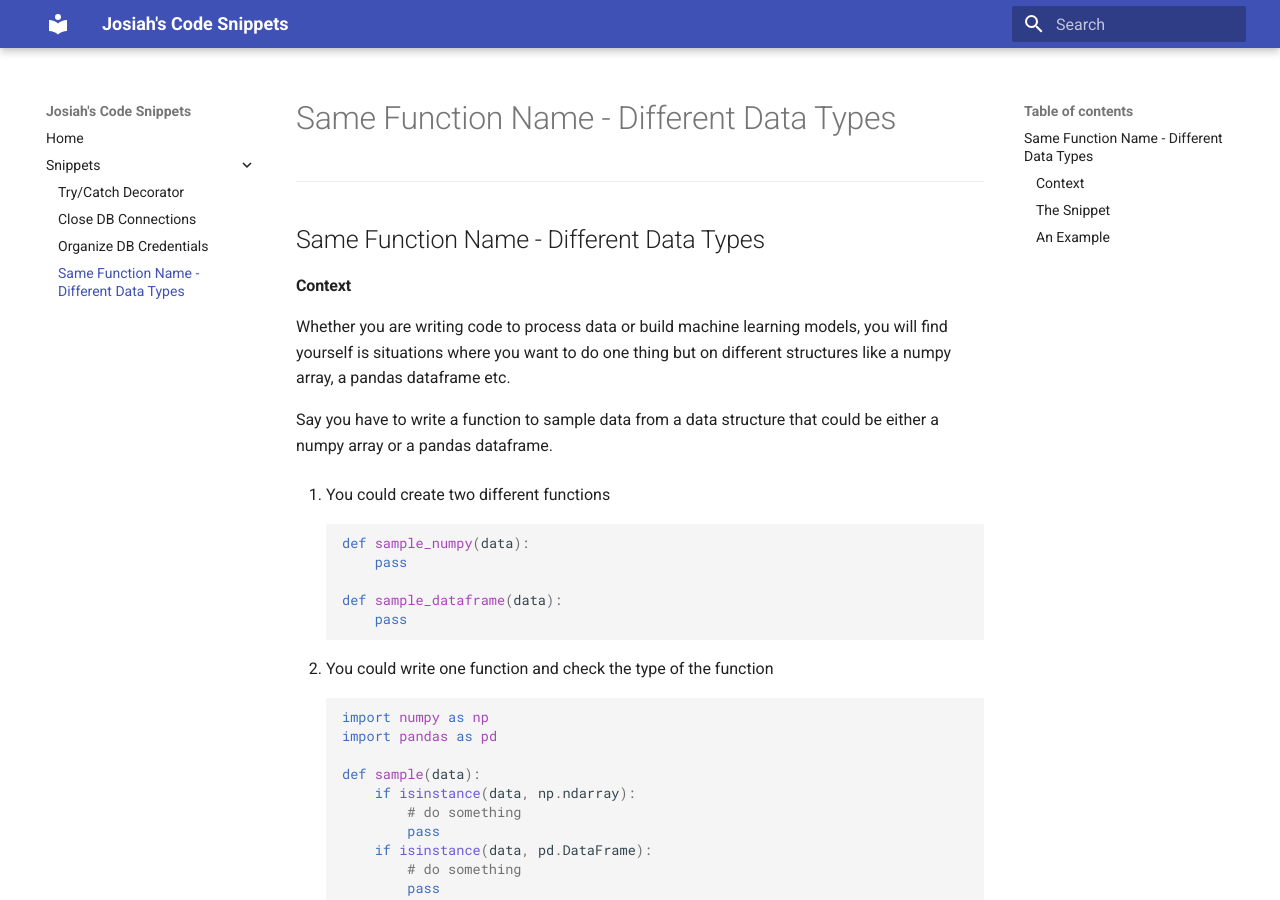
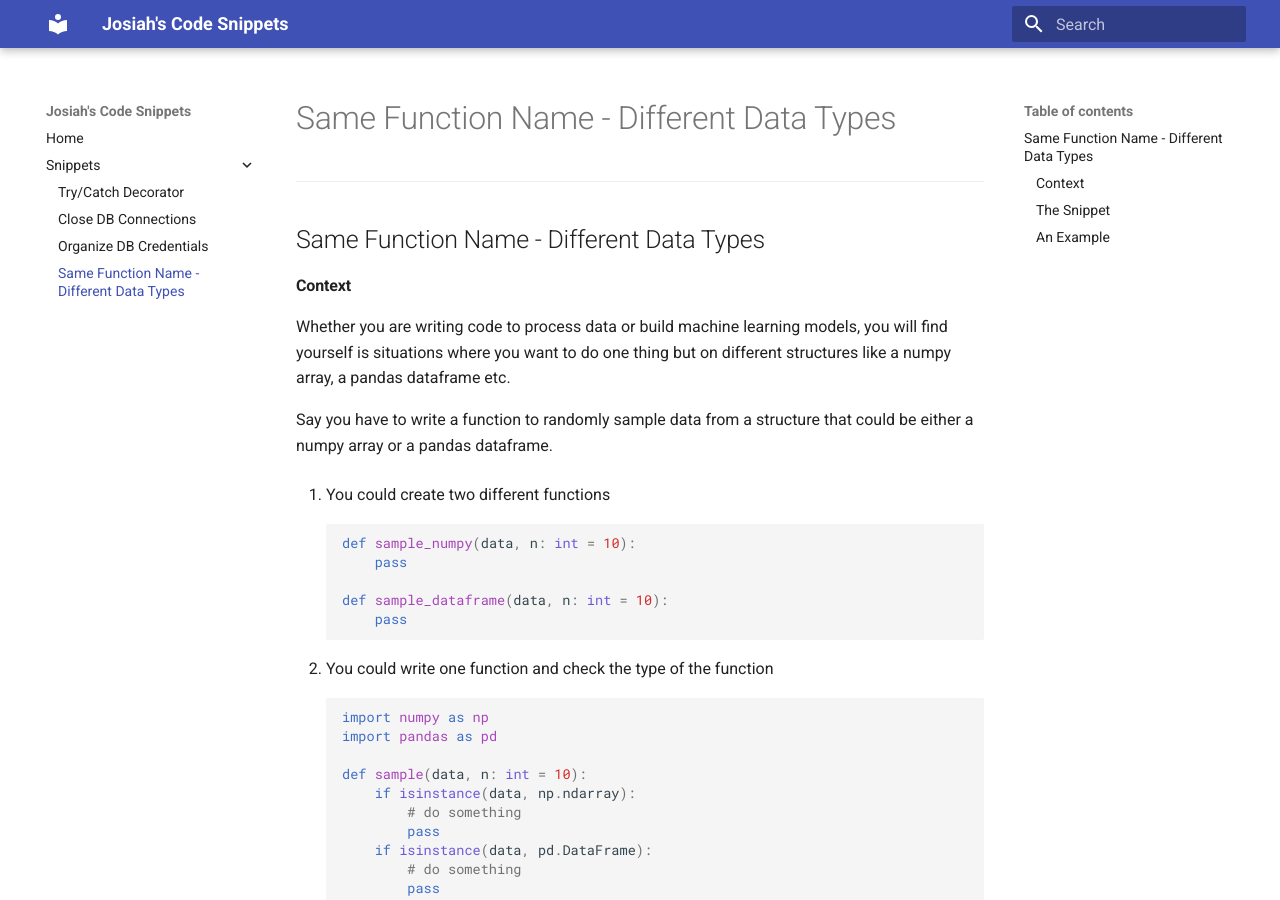
Before and after one commit to jojoduquartier/jojoduquartier.github.io, an MkDocs documentation site: the page built from docs/snippets/use_single_dispatch.md, in a window 1280 px wide and 900 px high. Built offline with MkDocs 1.6.1 and Material for MkDocs 9.7.7, drawn with Linux system fonts in a browser that asks for light colours.

````diff
--- a/docs/snippets/use_single_dispatch.md
+++ b/docs/snippets/use_single_dispatch.md
@@ -12,14 +12,14 @@
 
 Whether you are writing code to process data or build machine learning models, you will find yourself is situations where you want to do one thing but on different structures like a numpy array, a pandas dataframe etc.
 
-Say you have to write a function to sample data from a data structure that could be either a numpy array or a pandas dataframe.
+Say you have to write a function to randomly sample data from a structure that could be either a numpy array or a pandas dataframe.
 
 1. You could create two different functions
 ```python
-def sample_numpy(data):
+def sample_numpy(data, n: int = 10):
     pass
 
-def sample_dataframe(data):
+def sample_dataframe(data, n: int = 10):
     pass
 ```
 
@@ -28,7 +28,7 @@
 import numpy as np
 import pandas as pd
 
-def sample(data):
+def sample(data, n: int = 10):
     if isinstance(data, np.ndarray):
         # do something
         pass
````
